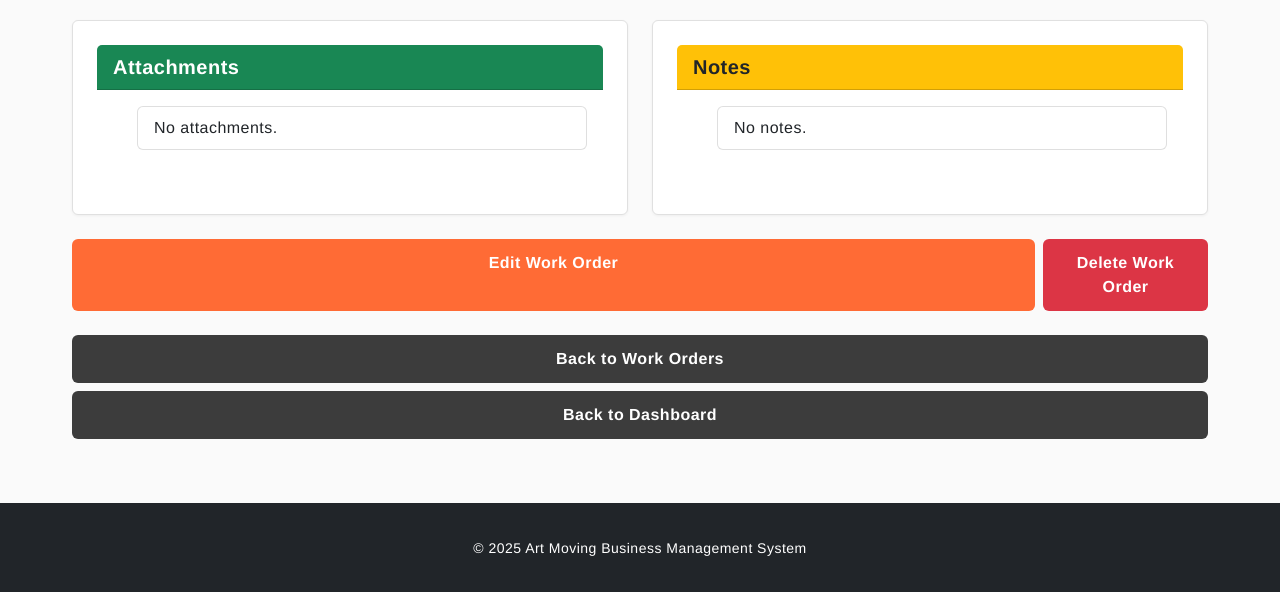
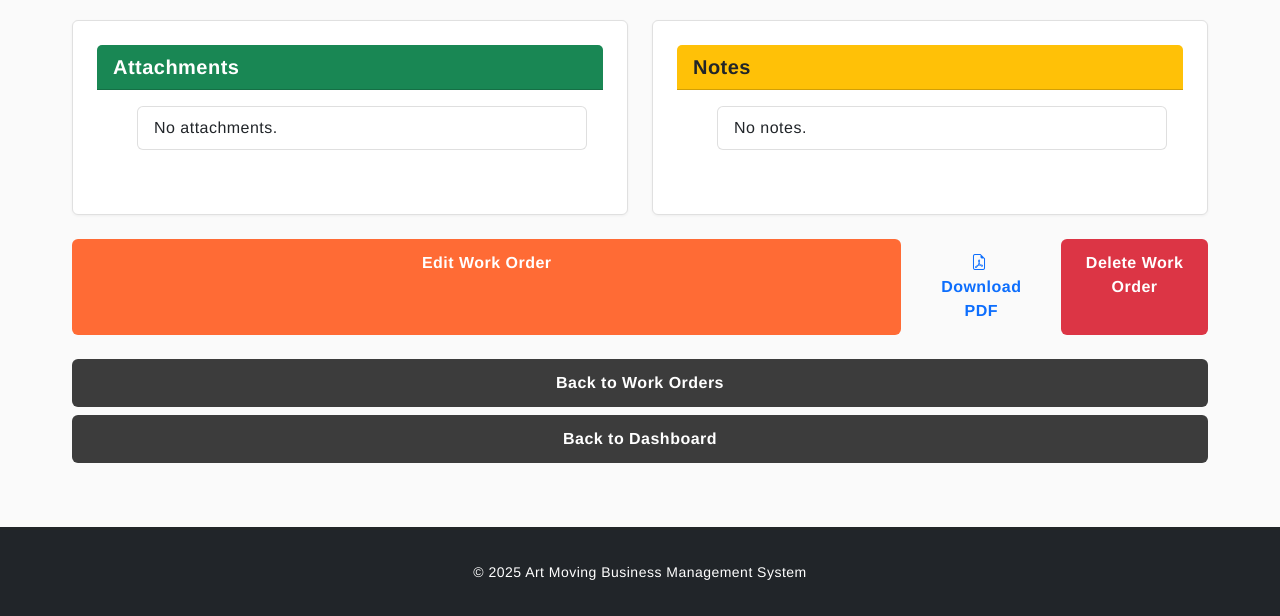
Before and after one commit to mattyray/art_moving_buisness, a Django app: template templates/workorders/workorder_detail.html in a window 1280 px wide. Shown: the part 604-1220 px from the top of the page. Before the commit the page ends 1196 px from the top, so only its background shows below. Run offline with Django 5.2, Linux system fonts and the light colour scheme; the template is opened without the code that fills it, so the values that code supplies are empty; some libraries are stand-ins or nearby versions; some web fonts are replaced.

Commit message:
weasyprint - added button to workorder detail

```diff
--- a/templates/workorders/workorder_detail.html
+++ b/templates/workorders/workorder_detail.html
@@ -96,6 +96,10 @@
   <!-- Action Buttons -->
   <div class="mt-4 d-flex flex-column flex-sm-row justify-content-between gap-2">
     <a href="{% url 'workorder_edit' job.id %}" class="btn btn-primary w-100 w-sm-auto">Edit Work Order</a>
+    <a href="{% url 'workorder_pdf' job.id %}" class="btn btn-outline-primary" target="_blank">
+      <i class="bi bi-file-earmark-pdf me-1"></i> Download PDF
+    </a>
+
     <a href="{% url 'workorder_delete' job.id %}" class="btn btn-danger">
       Delete Work Order
     </a>
```
